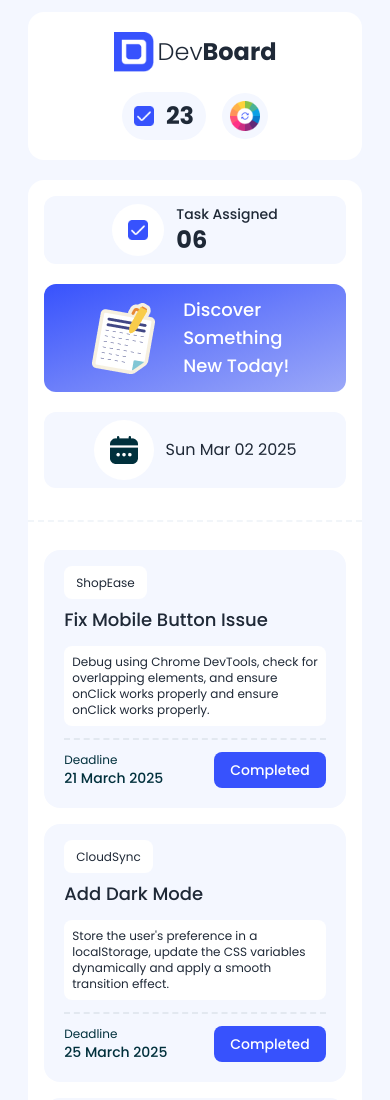
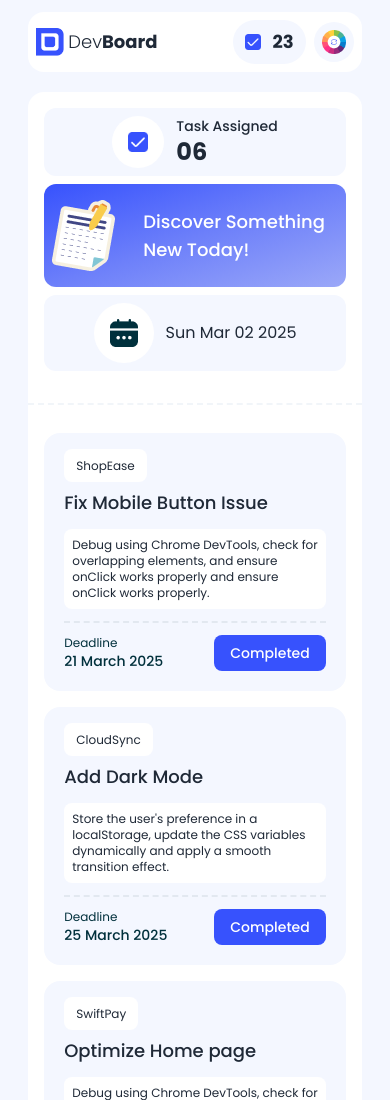
Before and after one commit to shad910/P15-Dev-Board, a plain HTML site: page index.html in a window 390 px wide. Shown: the top 1100 px of the page. Drawn offline with nearby package versions, Linux system fonts and the light colour scheme.

Commit message:
some responsive part added

```diff
--- a/index.html
+++ b/index.html
@@ -63,38 +63,42 @@
       <!-- Header Section -->
       <header class="pt-3 mb-5">
         <nav
-          class="lg:flex items-center justify-between p-5 bg-white-bg rounded-2xl"
+          class="flex items-center justify-between p-2 md:p-5 bg-white-bg rounded-2xl"
         >
           <div class="flex justify-center items-center gap-x-1">
             <img
-              class="w-10 h-10"
+              class="w-7 h-7 md:w-10 md:h-10"
               src="./images/logo.png"
               alt="DevBoard logo"
             />
-            <a class="text-2xl font-light"
+            <a class="text-lg md:text-2xl font-light"
               >Dev<span class="font-bold">Board</span></a
             >
           </div>
           <div
-            class="mt-5 lg:mt-0 flex justify-center items-center gap-4 lg:gap-7"
+            class="lg:mt-0 flex justify-center items-center gap-2 md:gap-4 lg:gap-7"
           >
             <div
               class="flex justify-center items-center gap-3 bg-whites-bg rounded-[32px] px-3 py-2"
             >
               <div class="flex justify-center items-center">
                 <img
-                  class="w-5"
+                  class="w-4 md:w-5"
                   src="./images/checkbox.png"
                   alt="Checkbox Icon"
                 />
               </div>
-              <h1 id="work-done" class="text-2xl font-bold">23</h1>
+              <h1 id="work-done" class="text-lg md:text-2xl font-bold">23</h1>
             </div>
             <div
               class="rounded-full p-2 bg-whites-bg flex justify-center items-center"
             >
               <button id="changeColorBtn">
-                <img class="w-[30px]" src="./images/theme-btn.png" alt="" />
+                <img
+                  class="w-6 md:w-[30px]"
+                  src="./images/theme-btn.png"
+                  alt=""
+                />
               </button>
             </div>
           </div>
@@ -105,7 +109,9 @@
       <main class="lg:flex gap-3 pb-12">
         <section class="bg-white-bg rounded-2xl">
           <!-- Dashboard -->
-          <div class="grid grid-cols-1 lg:grid-cols-4 gap-5 mb-4 p-4">
+          <div
+            class="grid grid-cols-1 md:grid-cols-3 lg:grid-cols-4 gap-2 md:gap-3 lg:gap-5 mb-4 p-4"
+          >
             <div
               class="col-span-1 bg-whites-bg rounded-xl flex justify-center items-center gap-3 p-2"
             >
@@ -127,7 +133,7 @@
               id="dashboard"
               class="lg:col-span-2 bg-gradient-to-br from-[#3752fd] via-[#6c7ffa] to-[#9ba8f8] rounded-xl flex items-center gap-5 py-3 cursor-pointer"
             >
-              <img class="ml-10" src="./images/board.png" alt="" />
+              <img class="lg:ml-10" src="./images/board.png" alt="" />
               <p class="text-white text-lg font-medium">
                 Discover Something<br />New Today!
               </p>
@@ -150,7 +156,7 @@
 
           <!-- Task Assigned Section Container-->
           <section
-            class="grid grid-cols-1 lg:grid-cols-3 gap-4 p-4 rounded-2xl"
+            class="grid grid-cols-1 md:grid-cols-2 lg:grid-cols-3 gap-4 p-4 rounded-2xl"
           >
             <!-- Card-1 -->
             <div class="task bg-whites-bg p-5 rounded-2xl">
@@ -354,7 +360,6 @@
                 </div>
               </div>
             </div>
-
           </section>
         </section>
 
```
Also changed, not shown: blog.html (+50 -19 lines).
